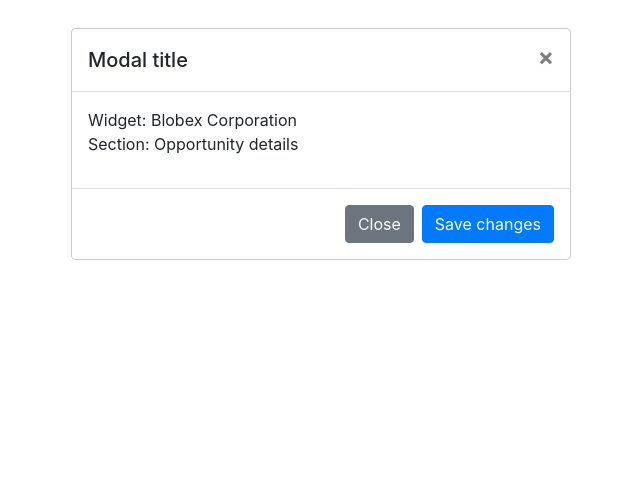
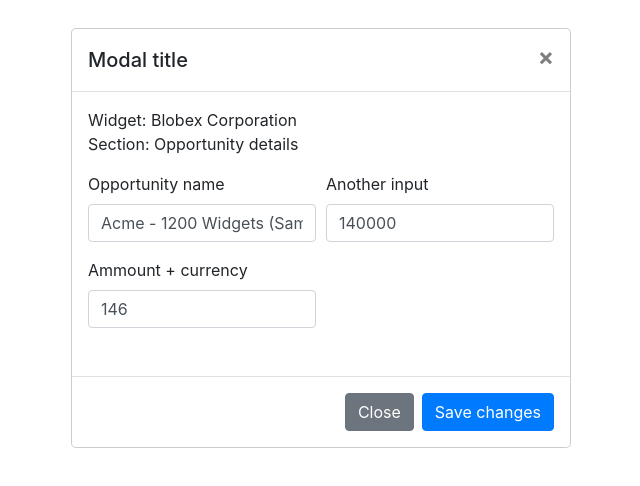
Before and after one commit to omenz/angular-blbx, an Angular app: page / in a window 1280 px wide. Both pictures are taken after a click on the button "Load". Shown: the top 486 px of the page, without its empty margins (319-959 px from the left). Built offline with nearby package versions, Linux system fonts and the light colour scheme.

Commit message:
section component

```diff
--- a/src/app/components/widgets/widget/section/section.component.html
+++ b/src/app/components/widgets/widget/section/section.component.html
@@ -1,3 +1,16 @@
 <p>
   Section: {{ section.header }}
 </p>
+<form>
+  <div class="form-row">
+    <div class="col" *ngFor="let dummy of ' '.repeat(section.columns).split(''), let idx = index">
+      <div class="form-group" *ngFor="let control of controlColumns[idx]">
+        <label>{{ control.label }}</label>
+        <input type="text"
+               class="form-control"
+               value="{{ control.value }}"
+               placeholder="City" />
+      </div>
+    </div>
+  </div>
+</form>
--- a/src/app/components/widgets/widget/section/section.component.ts
+++ b/src/app/components/widgets/widget/section/section.component.ts
@@ -1,5 +1,5 @@
 import {Component, Input, OnInit} from '@angular/core';
-import {Section} from '../../../../core/domain/widget';
+import {Control, Section} from '../../../../core/domain/widget';
 
 @Component({
   selector: 'app-section',
@@ -8,12 +8,29 @@ import {Section} from '../../../../core/domain/widget';
 })
 export class SectionComponent implements OnInit {
   @Input() section: Section;
-
+  controlColumns: Array[Control[]];
   constructor() { }
 
   ngOnInit() {
     console.log('Section initialized: ');
     console.log(this.section);
+    this.splitByColumns();
+  }
+  private splitByColumns() {
+    const columns = this.section.columns;
+    const controls = this.section.items;
+    const controlCount = controls.length;
+    if (controls && columns) {
+      const chunkSize = Math.ceil(controlCount / columns);
+      this.controlColumns = this.splitControlsArrayIntoChunks(controls, chunkSize);
+    }
   }
 
+  private splitControlsArrayIntoChunks(controls: Array[Control], chunkSize: number): Array[Control[]] {
+    const res: Array[Section[]] = [];
+    for (let idx = 0, len = controls.length; idx < len; idx += chunkSize) {
+      res.push(controls.slice(idx, idx + chunkSize));
+    }
+    return res;
+  }
 }
```
